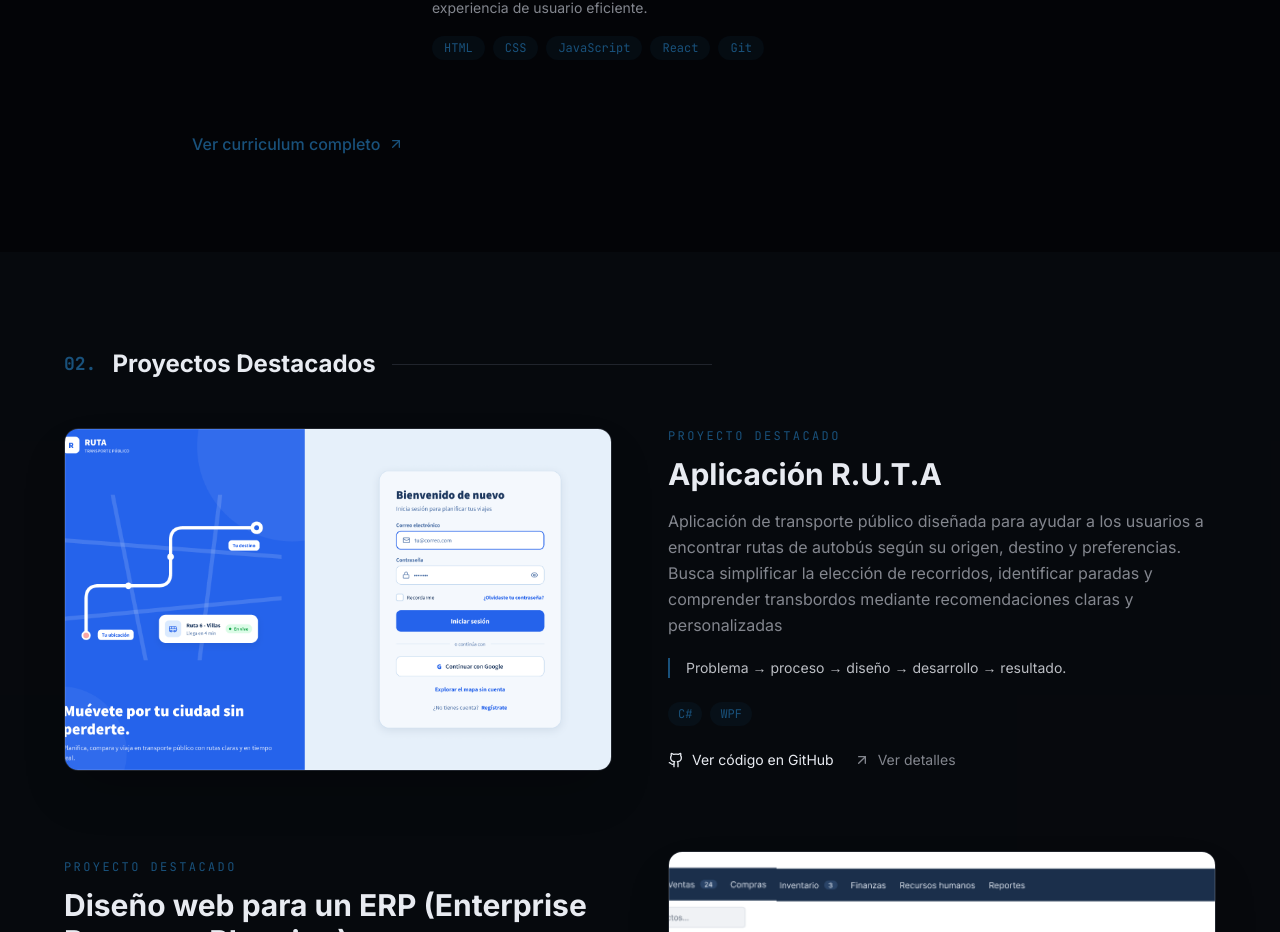
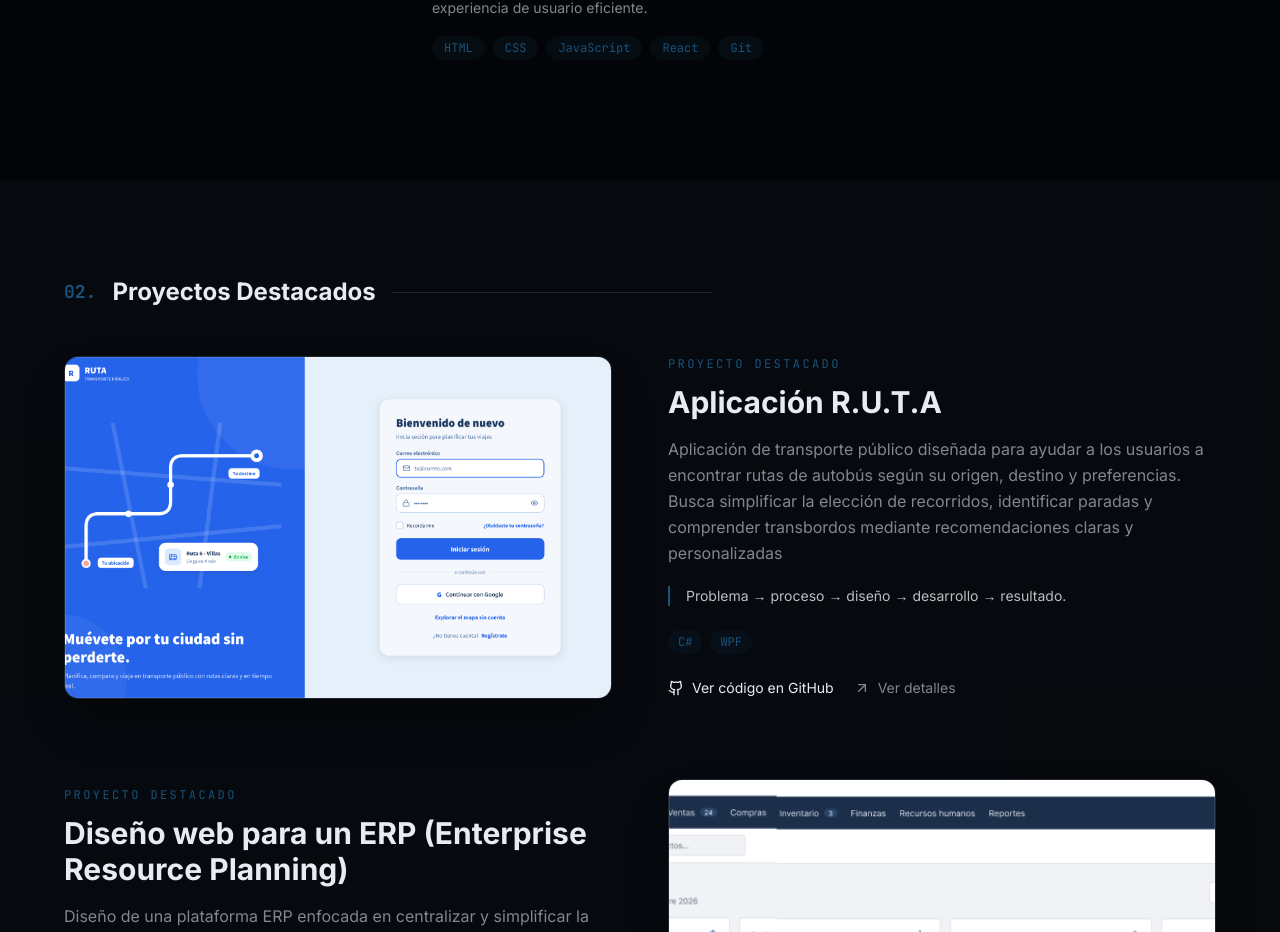
Before and after one commit to Adrixc27/portfolio-, a Next.js app: page / in a window 1280 px wide. Shown: the part 1338-2270 px from the top of the page. Built offline with nearby package versions, Linux system fonts and the light colour scheme.

Commit message:
Remove full resume link from experience section

```diff
--- a/components/portfolio/experience.tsx
+++ b/components/portfolio/experience.tsx
@@ -64,13 +64,6 @@ export function Experience() {
           ))}
         </div>
 
-        <Link
-          href="/resume.pdf"
-          className="mt-12 inline-flex items-center gap-2 text-primary hover:underline font-medium"
-        >
-          {t.experience.viewResume}
-          <ArrowUpRight className="h-4 w-4" />
-        </Link>
       </div>
     </section>
   )
```
